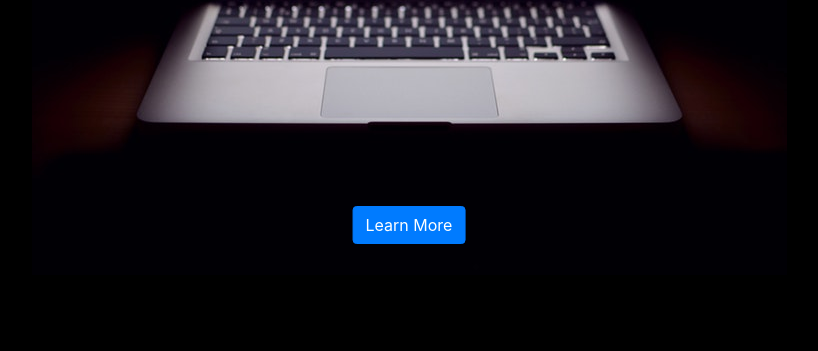
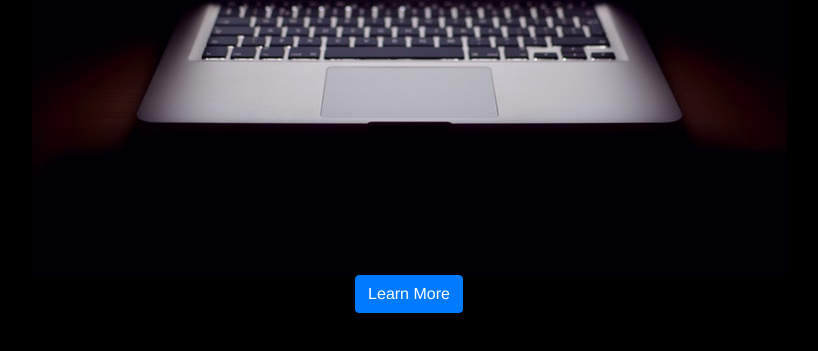
Before and after one commit to jammera/Landing-page, a plain HTML site: page index.html in a window 1280 px wide. Shown: the part 225-576 px from the top of the page, without its empty margins (231-1049 px from the left). Drawn offline with nearby package versions, Linux system fonts and the light colour scheme.

Commit message:
Update index.html

```diff
--- a/index.html
+++ b/index.html
@@ -10,7 +10,29 @@
 		<div class="container">
 			<img src="res/laptop-in-dark.jpg" class="img-fluid" alt="Responsive image">
 			<div class="centered"><h1 class="display-2">Startup event</h1></div>
-			<button type="button" class="btn btn-primary" id="learn-more">Learn More</button>
+			<div class="line"></div>
+
+			<!-- Begin MailChimp Signup Form -->
+			<!-- <link href="//cdn-images.mailchimp.com/embedcode/slim-10_7.css" rel="stylesheet" type="text/css">
+			this takes too long (>8 sec) to load and we have CSS styling for the button -->
+			<style type="text/css">
+				#mc_embed_signup{ clear:left; font:14px Helvetica,Arial,sans-serif; }
+				/* Add your own MailChimp form style overrides in your site stylesheet or in this style block.
+				   We recommend moving this block and the preceding CSS link to the HEAD of your HTML file. */
+			</style>
+			<div id="mc_embed_signup">
+			<form action="https://cooltest.us18.list-manage.com/subscribe/post?u=5b19fda3c5249c56a5d2580ae&amp;id=2f87dfe799" method="post" id="mc-embedded-subscribe-form" name="mc-embedded-subscribe-form" class="validate" target="_blank" novalidate>
+				<div id="mc_embed_signup_scroll">
+
+				<!-- real people should not fill this in and expect good things - do not remove this or risk form bot signups-->
+				<div style="position: absolute; left: -5000px;" aria-hidden="true"><input type="text" name="b_5b19fda3c5249c56a5d2580ae_2f87dfe799" tabindex="-1" value=""></div>
+				<div class="clear"><input type="submit" value="Learn More" name="subscribe" id="mc-embedded-subscribe" class="btn btn-primary" ></div>
+				</div>
+			</form>
+			</div>
+
+			<!--End mc_embed_signup-->
+
 
 		</div>
 
```
